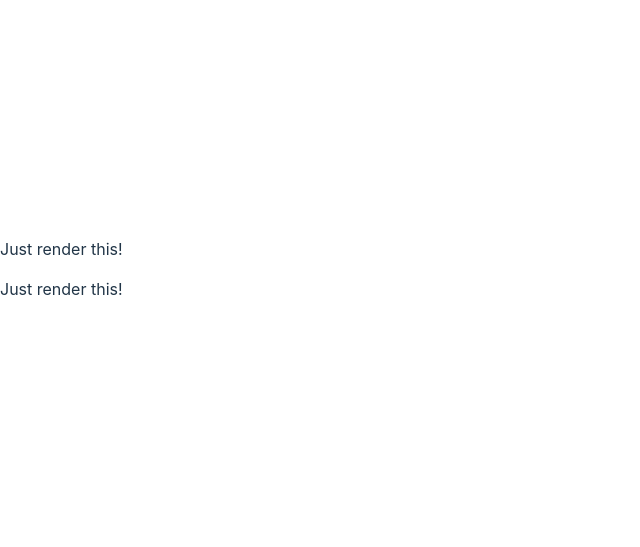
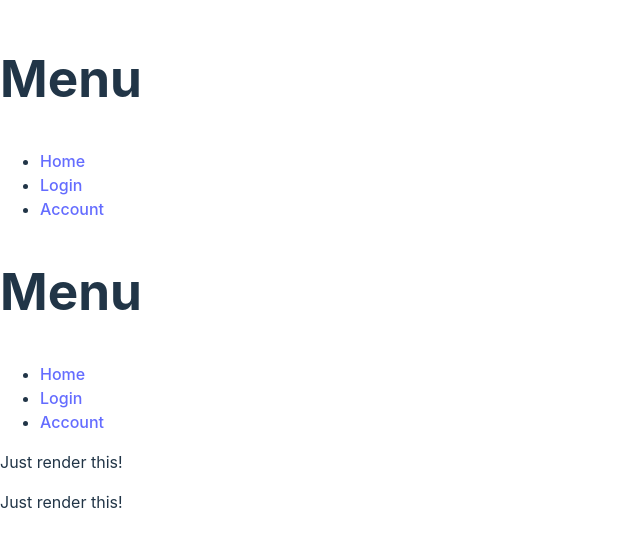
Before and after one commit to juhock/HelpHarborCapstone, a React (Vite) app: page / in a window 1280 px wide. Shown: the part 131-678 px from the top of the page, without its empty margins (0-640 px from the left). Built offline with nearby package versions, Linux system fonts and the light colour scheme.

Commit message:
navbar component linked with app/main.jsx

```diff
--- a/src/client/App.jsx
+++ b/src/client/App.jsx
@@ -1,10 +1,10 @@
 import { Outlet } from 'react-router-dom';
-// import navBar from './components/navBar';
+import Navbar from '../components/features/navBar';
 
 function App() {
   return (
     <>
-      {/* <navBar /> */}
+      <Navbar />
       <Outlet />
       <p>Just render this!</p>
     </>
```
